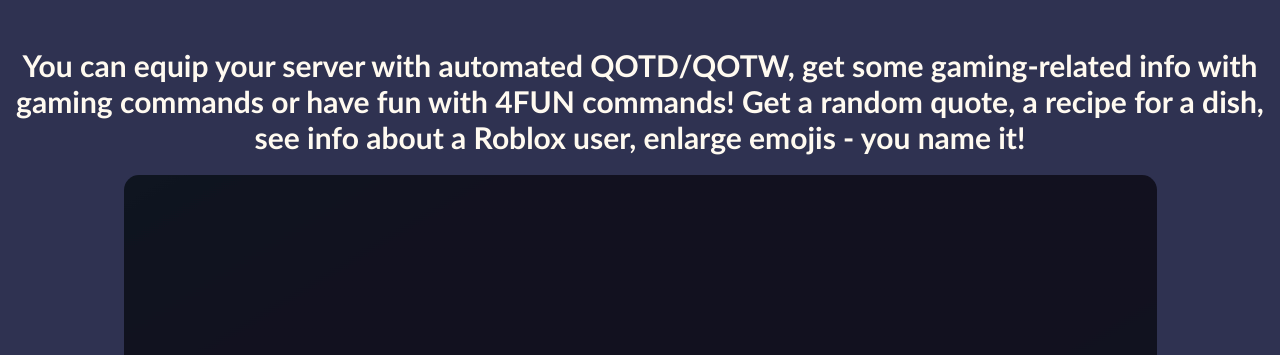
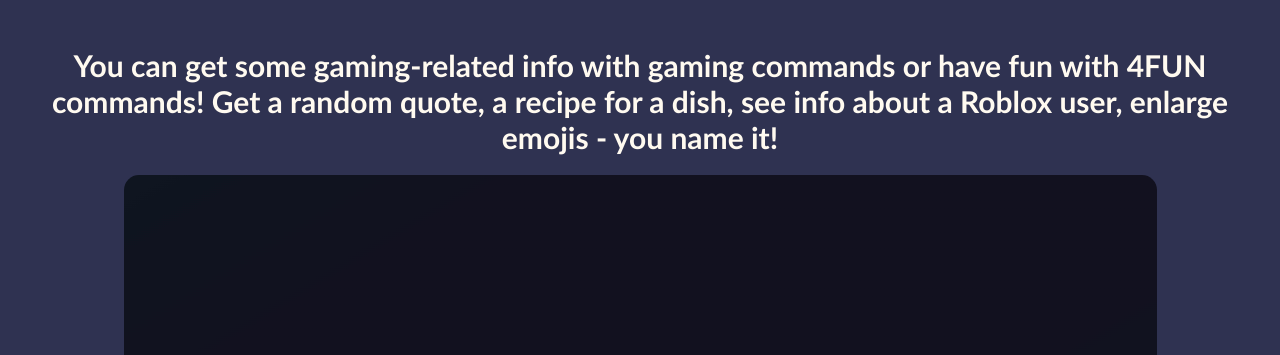
Before and after one commit to TenKotowsky/TenKotowsky.github.io, a plain HTML site: page index.html in a window 1280 px wide. Shown: the part 764-1119 px from the top of the page. Drawn offline with Linux system fonts and the light colour scheme.

Commit message:
Update index.html

```diff
--- a/index.html
+++ b/index.html
@@ -25,7 +25,7 @@
             <br>
             <h1 class="subTitle">An example of what you can do with it</h>
         </div>
-        <h1 class="bottomText">You can equip your server with automated QOTD/QOTW, get some gaming-related info with gaming commands or have fun with 4FUN commands! Get a random quote, a recipe for a dish, see info about a Roblox user, enlarge emojis - you name it!</h1>
+        <h1 class="bottomText">You can get some gaming-related info with gaming commands or have fun with 4FUN commands! Get a random quote, a recipe for a dish, see info about a Roblox user, enlarge emojis - you name it!</h1>
         <div class="center">
             <img src="assets/images/Animation.gif" alt="A gif showcasing some of the bot's commands">
         </div>
```
